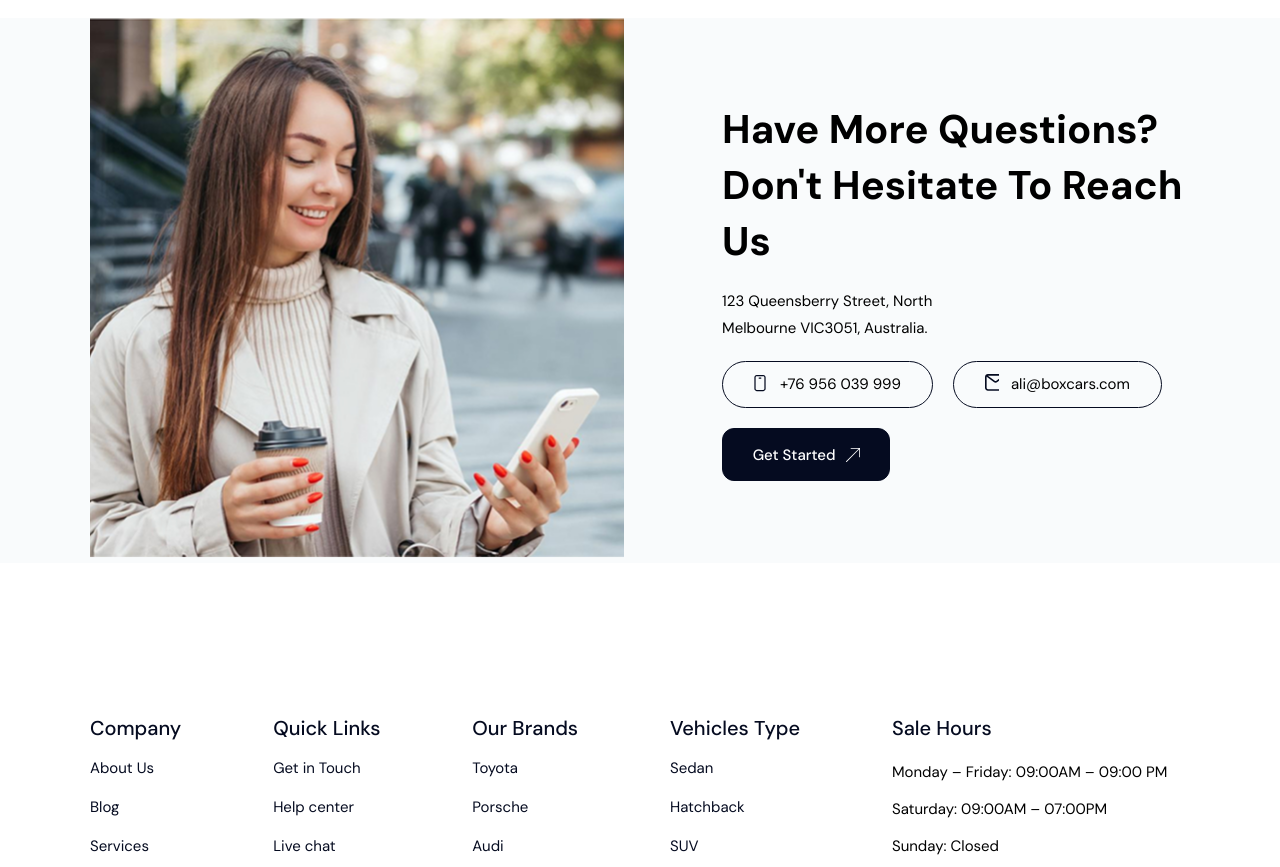
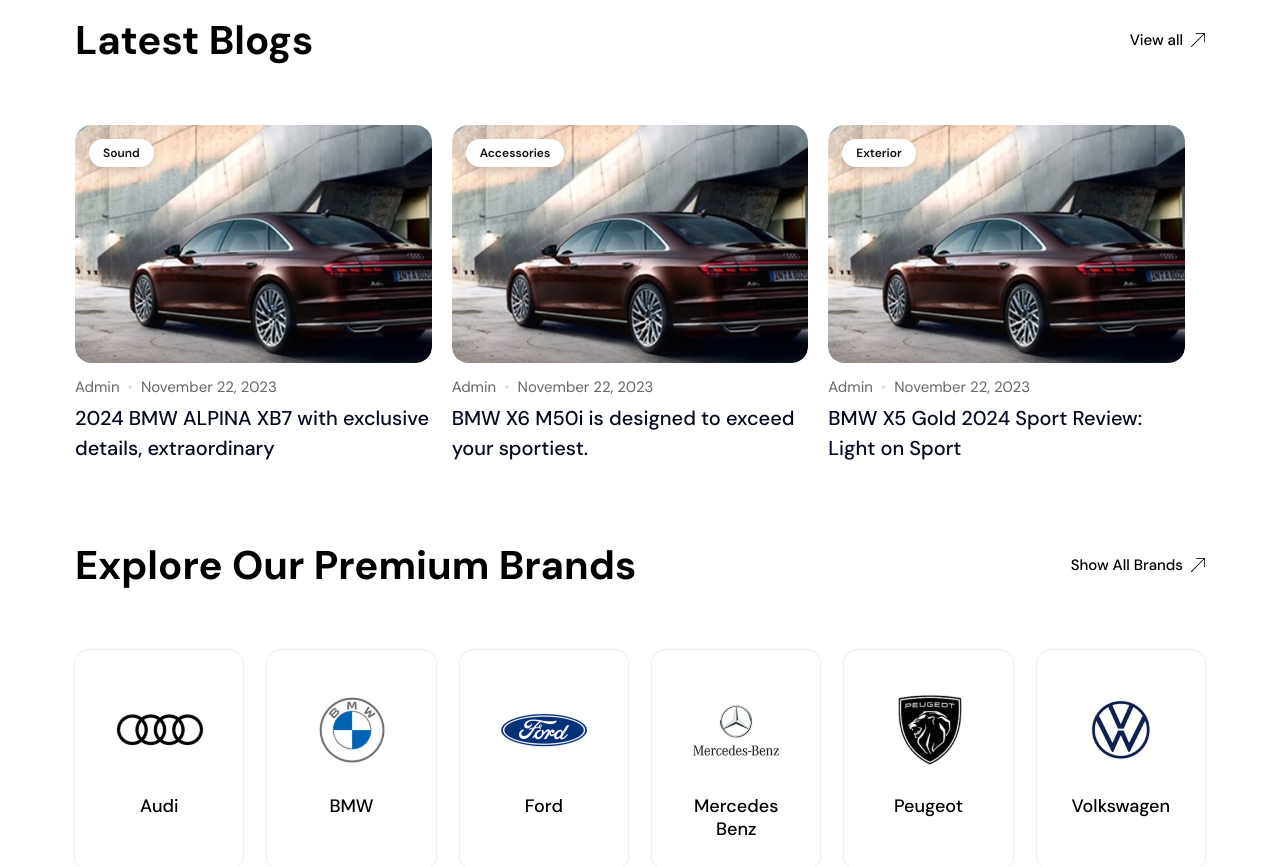
Before and after one commit to Team-Projects-Practice/cars-collections, a React (Create React App) app: page / in a window 1280 px wide. Shown: the part 5060-5927 px from the top of the page. Built offline with nearby package versions, Linux system fonts and the light colour scheme.

Commit message:
homepage changes

```diff
--- a/src/Components/Pages/Home/Home.jsx
+++ b/src/Components/Pages/Home/Home.jsx
@@ -9,8 +9,14 @@
 import Searchedcartitle from '../../Products/Searchedcartitle/Searchedcartitle';
 import Cardslider from '../../Products/Cardslider/Cardslider';
 import { cars } from '../../../Utility/searchedcars';
-import { MilesIcon,HybridIcon,CvtIcon,SliderLeftArrow,SliderRightArrow } from '../../../Res/icons';
-import Carmarketplace from"../../../Components/Carmarketplace/Carmarketplace"
+import { MilesIcon, HybridIcon, CvtIcon, SliderLeftArrow, SliderRightArrow } from '../../../Res/icons';
+import BlogHeader from "../../Blogheader/BlogHeader";
+import { Blogpost, Brand } from '../../../Utility/Blogpost';
+import CarBlogcard from '../../BolgPost/CarBlogcard';
+import carBlogPosts from "../../../Utility/CarBlogPost/carBlogPosts";
+import BrandCard from "../../Carbrand/BrandCard";
+import brandData from "../../../Utility/BrandCard/brandData";
+import Carmarketplace from "../../../Components/Carmarketplace/Carmarketplace"
 import Contactsection from '../../Contactsection/Contactsection';
 import "./home.scss";
 const iconMap = {
@@ -38,8 +44,8 @@
         <Carbodystyles />
       </CartypeProvider>
       <Features />
-           <Searchedcars/>
-           <CarServiceCard/>
+      <Searchedcars />
+      <CarServiceCard />
       <div className='car-service-container'>
         <div className="car-service-container__row">
           {
@@ -57,15 +63,64 @@
         </div>
       </div>
 <div className="recommended__cars">
-<Searchedcartitle title="Recommended Cars For You"/>
-<Cardslider  data={cars}
+        <Searchedcartitle title="Recommended Cars For You" />
+        <Cardslider data={cars}
           iconMap={iconMap}
           PrevArrow={PrevArrow}
           NextArrow={NextArrow} />
 
       </div>
-   <Carmarketplace/>
-   <Contactsection/>
+      <Carmarketplace />
+        <div className="latest-blogs">
+        {Blogpost.map((post, index) => (
+          <BlogHeader
+            key={index}
+            title={post.title}
+            button={post.button}
+          />
+        ))}
+      </div>
+
+      {/* BLOG POSTS */}
+      <div className="Blogpost__Container">
+        <div className="Blogpost__Cards">
+          {carBlogPosts.map((blog, index) => (
+            <CarBlogcard
+              key={index}
+              image={blog.image}
+              category={blog.category}
+              date={blog.date}
+              title={blog.title}
+              author={blog.author}
+            />
+          ))}
+        </div>
+      </div>
+
+      {/* BRAND HEADER */}
+      <div className="latest-blogs">
+        {Brand.map((post, index) => (
+          <BlogHeader
+            key={index}
+            title={post.title}
+            button={post.button}
+          />
+        ))}
+      </div>
+
+      {/* BRAND CARDS */}
+      <div className="brand-section">
+        <div className="brand-container">
+          {brandData.map((item) => (
+            <BrandCard
+              key={item.id}
+              image={item.image}
+              title={item.title}
+            />
+          ))}
+        </div>
+      </div>
+      <Contactsection />
     </div>
   )
 }
```
Lines whose indentation alone changed are shown as unchanged.
